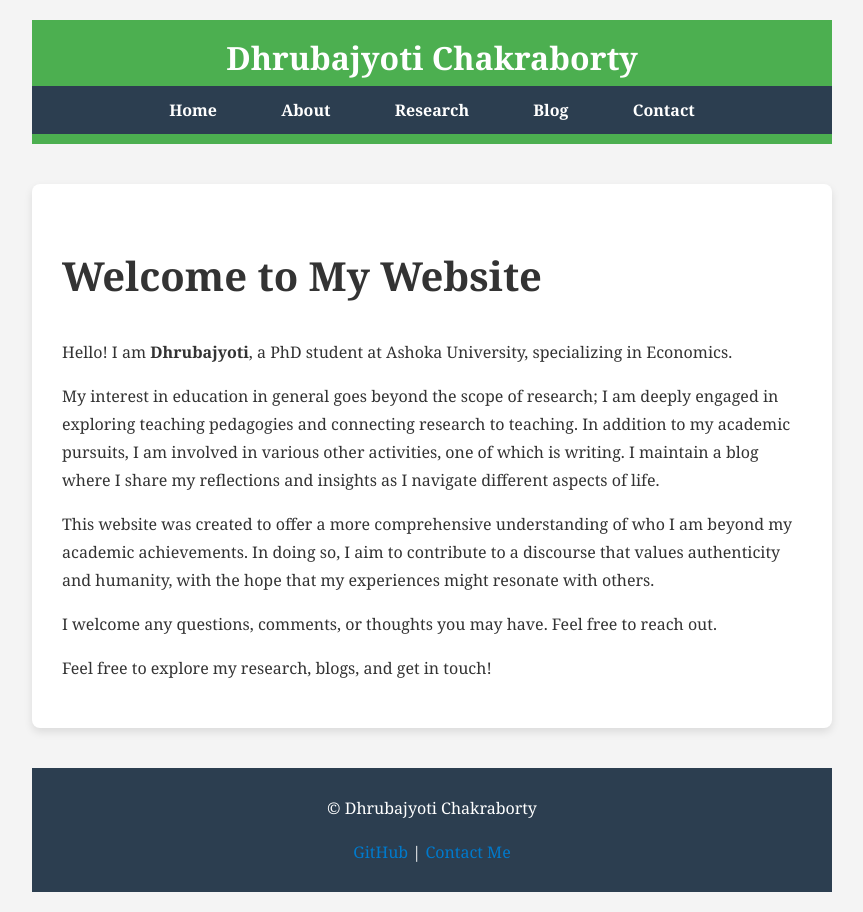
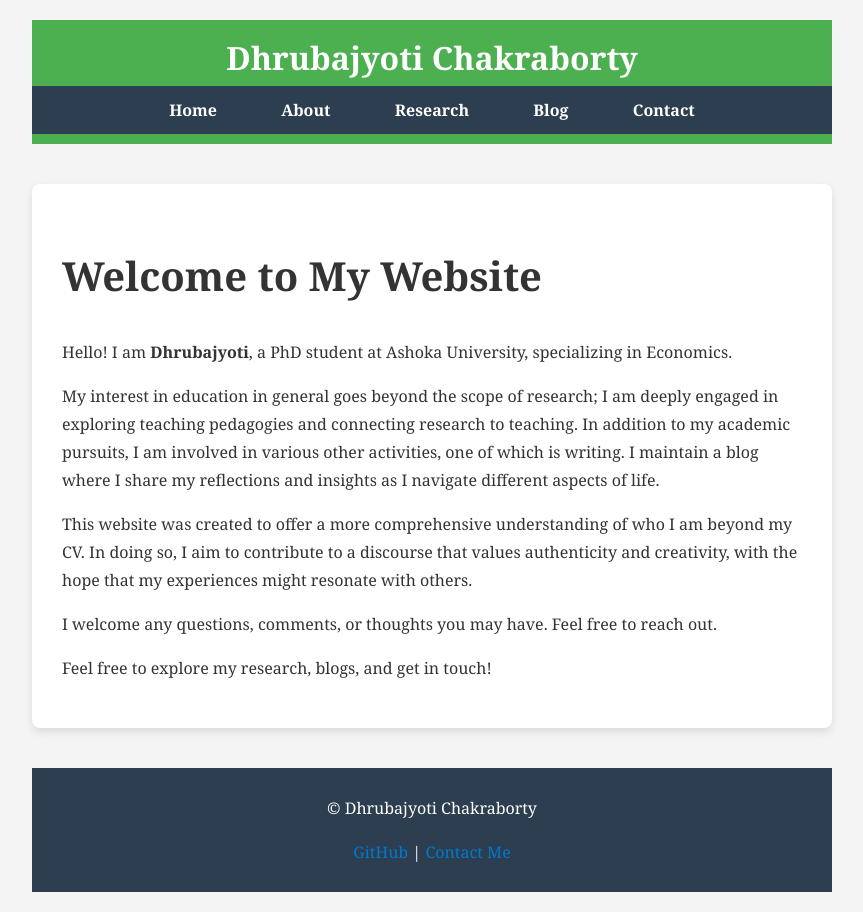
Before and after one commit to dhruba-c/dhruba-c.github.io, a Jekyll site: the page built from index.md, in a window 1280 px wide. Shown: the whole page, without its empty margins (208-1071 px from the left). Built offline with Jekyll 4.4.1, drawn with Linux system fonts in a browser that asks for light colours.

Commit message:
Update index.md

```diff
--- a/index.md
+++ b/index.md
@@ -9,7 +9,7 @@ Hello! I am **Dhrubajyoti**, a PhD student at Ashoka University, specializing in
 
 My interest in education in general goes beyond the scope of research; I am deeply engaged in exploring teaching pedagogies and connecting research to teaching. In addition to my academic pursuits, I am involved in various other activities, one of which is writing. I maintain a blog where I share my reflections and insights as I navigate different aspects of life.
 
-This website was created to offer a more comprehensive understanding of who I am beyond my academic achievements. In doing so, I aim to contribute to a discourse that values authenticity and humanity, with the hope that my experiences might resonate with others.
+This website was created to offer a more comprehensive understanding of who I am beyond my CV. In doing so, I aim to contribute to a discourse that values authenticity and creativity, with the hope that my experiences might resonate with others.
 
 I welcome any questions, comments, or thoughts you may have. Feel free to reach out.
 
```
